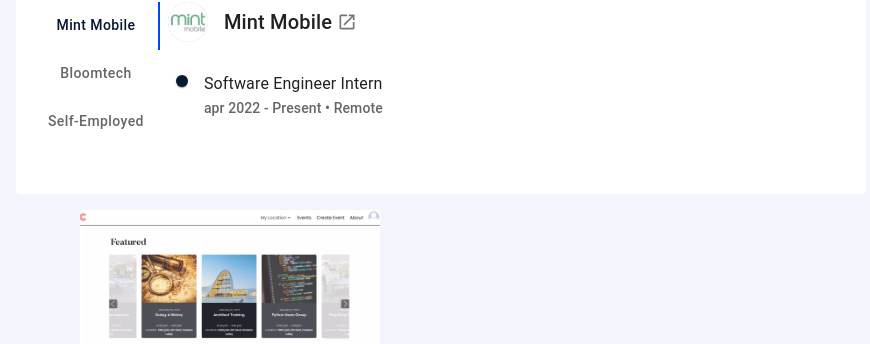
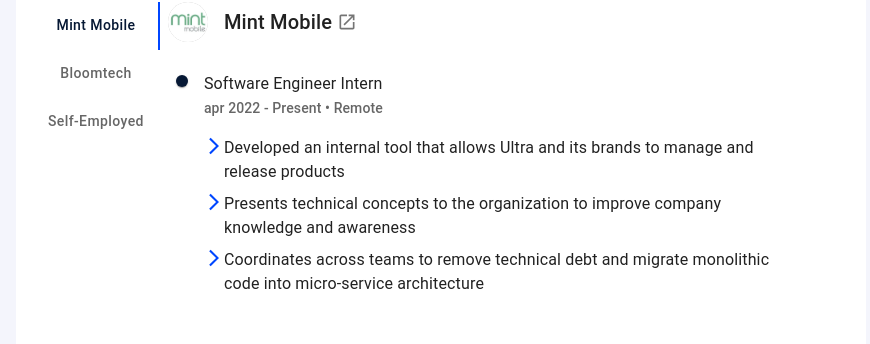
Before and after one commit to maybejosue/portfolio, a Next.js app in the folder client/: page / in a window 1280 px wide. Shown: the part 1036-1380 px from the top of the page, without its empty margins (199-1069 px from the left). Built offline with nearby package versions, Linux system fonts and the light colour scheme.

Commit message:
add contributions

```diff
--- a/client/data/workHistory.ts
+++ b/client/data/workHistory.ts
@@ -55,7 +55,11 @@
                 city: '',
                 state: '',
             },
-            contributions: [],
+            contributions: [
+                'Developed an internal tool that allows Ultra and its brands to manage and release products',
+                'Presents technical concepts to the organization to improve company knowledge and awareness',
+                'Coordinates across teams to remove technical debt and migrate monolithic code into micro-service architecture',
+            ],
         },
     ],
 }
```
